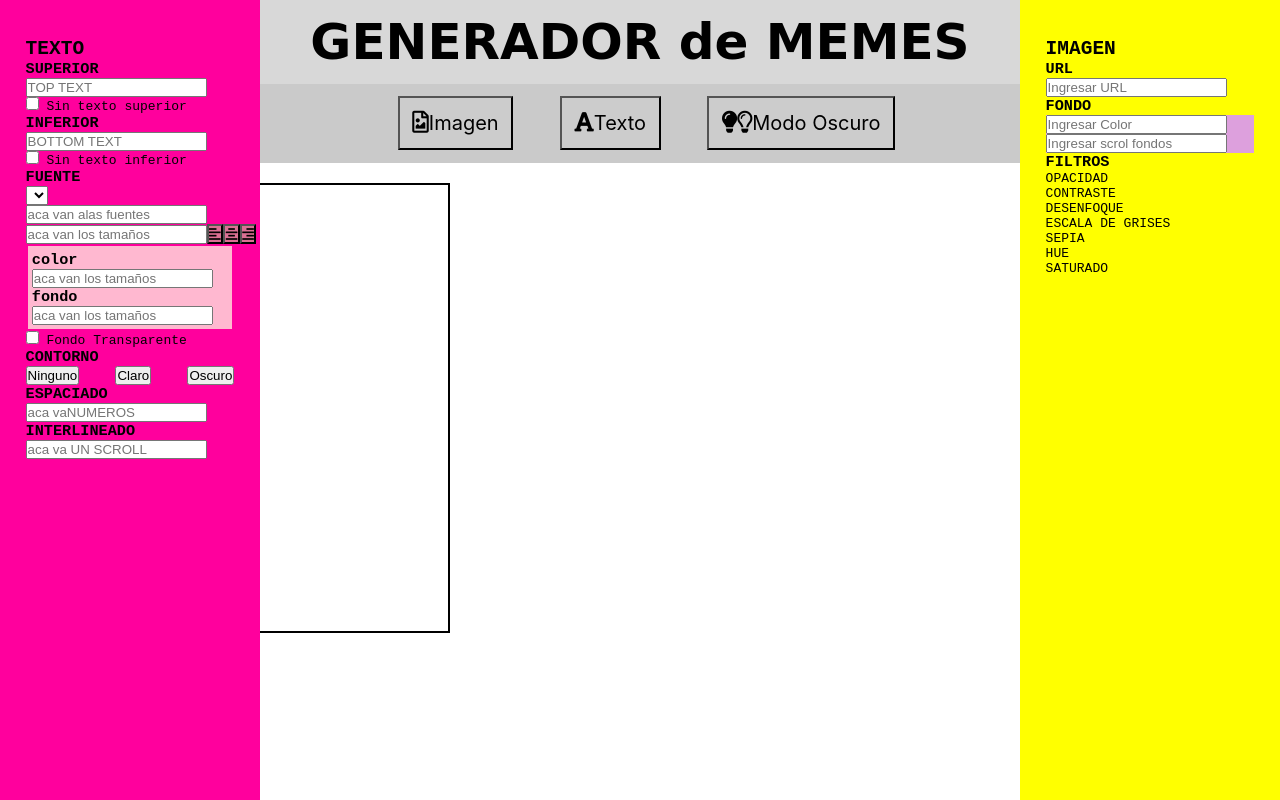
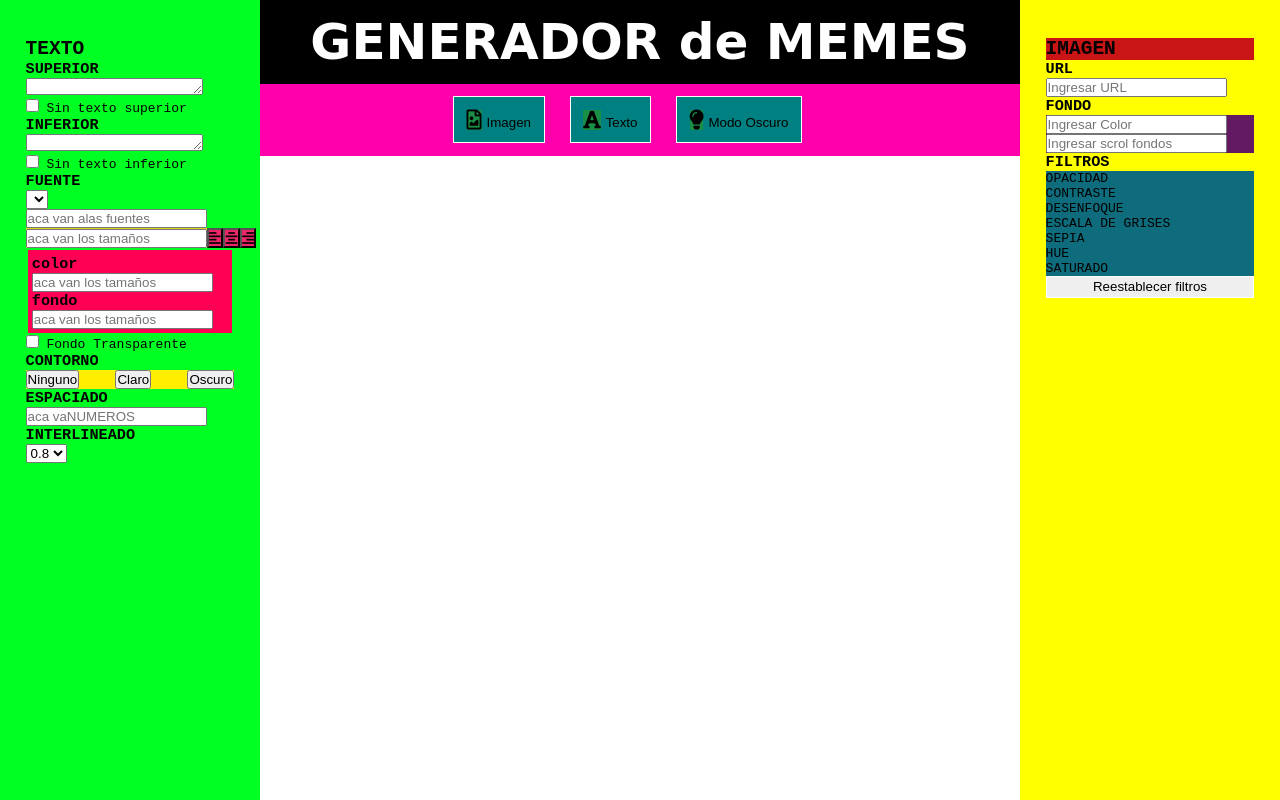
Before and after one commit to sofiimendo/editor-de-memes, a plain HTML site: page index.html in a window 1280 px wide. Drawn offline with Linux system fonts and the light colour scheme; a web font is replaced by a local one.

Commit message:
modificaciones en html y css, creacion de script.js

```diff
--- a/index.html
+++ b/index.html
@@ -18,19 +18,30 @@
 
 <body>
     <header class="head">
-        <h1 class="title">GENERADOR de MEMES</h1>
-        <div class="head-buttons">
-            <!-- LOS BOTONES ESTAN AHI Y CON EL HOVER SE VEN...TENGO QUE SACARLES EL BORDE A LOS BOTONES-->
-            <button class="buttons"> <i class="icon-size far fa-file-image"></i>Imagen
+        <h1 class="app-name">GENERADOR de MEMES</h1>
+        <div class="btns-container">
+<!---------------BUTTONS----------------------------->
+<!---------------BUTTONS----------------------------->
+<!---------------BUTTONS----------------------------->
+<!--a los botones de texto e imagen les puse dos clases.
+pero a ls botones de dark appearance y light appearance
+les di tambien las clases btn-appearance btn-dark-appearance
+y btn-appearance btn-light-appearance para cuando
+tengamos que hacer el tema oscuro y claro -->
+            <button class="buttons btn" id="btn-img"> <i class="icon-size far fa-file-image"></i>Imagen
             </button>
-            <button class="buttons"><i class="icon-size fas fa-font"></i>Texto</i>
+            <button class="buttons btn" id="btn-txt"><i class="icon-size fas fa-font"></i>Texto</i>
             </button>
-            <button class="buttons"><i class="icon-size fas fa-lightbulb"><i class="far fa-lightbulb"></i></i>Modo
+            <button class="buttons btn btn-appearance btn-dark-appearance" id="button-dark-appearance"><i class="icon-size fas fa-lightbulb"></i></i>Modo
                 Oscuro</i>
             </button>
+<!-- este boton va oculto por eso esta comentado--><!--
+           <button class="buttons btn btn-appearance btn-light-appearance" id="button-light-appearance"><i class="far fa-lightbulb"></i></i>Modo
+                Claro</i>
+            </button>
+-->
         </div>
     </header>
-    <!-- EN EL MAIN VA LA IMAGEN QUE PEGARIAMOS CON EL URL NO TINENE CLASES NI NADA SOLO COPIE Y PEGUE -->
     <main>
         <div id="editorContent" class="editor-content">
             <p id="topText" class="top-text"></p>
@@ -51,10 +62,14 @@
             <!-- ASIDE de IMAGEN -->
             <!-- HAY QUE PONERLE UN EVENT PARA QUE CAMBIE AL ASIDE DE TEXTO-->
             <h2 class="img-aside">IMAGEN</h2>
+<!---------------------- url  ------------------->
+<!---------------------- url  ------------------->
             <h3>URL</h3>
             <div>
                 <input class="input-url" type="text" id="idUrl" placeholder="Ingresar URL">
             </div>
+<!---------------------- ASIDE fondo  ---------->
+<!---------------------- ASIDE fondo  ---------->
             <h3>FONDO</h3>
             <div class="img-fondo-color">
                 <div>
@@ -63,8 +78,8 @@
                 <div>
                     <input class="input-fondo-color" type="text" id="idFondo" placeholder="Ingresar scrol fondos">
                 </div>
-
-
+<!---------------------- ASIDE filtros  ---------->
+<!---------------------- ASIDE filtros  ---------->
             </div>
             <h3>FILTROS</h3>
             <div class="filtros">
@@ -76,25 +91,27 @@
                 <label for="">HUE</label>
                 <label for="">SATURADO</label>
             </div>
+            <button class="btn">Reestablecer filtros</button>
         </aside>
     </section>
 
-    <!-- ASIDE txt -->
-    <!-- ASIDE txt -->
-    <!-- ASIDE txt -->
-    <!-- ASIDE txt -->
-    <!-- ASIDE txt -->
-    <!-- ASIDE txt -->
-    <!-- ASIDE txt -->
-    <!-- ASIDE txt -->
-    <!-- ASIDE txt -->
-    <section>
+    <!-- ASIDE txt --><!-- ASIDE txt --><!-- ASIDE txt -->
+    <!-- ASIDE txt --><!-- ASIDE txt --><!-- ASIDE txt -->
+    <!-- ASIDE txt --><!-- ASIDE txt --><!-- ASIDE txt -->
+    <!-- ASIDE txt --><!-- ASIDE txt --><!-- ASIDE txt -->
+
+    <section class="panel-aside" id="panel-aside">
         <aside class="aside-txt">
             <!-- HAY QUE PONERLE UN EVENT PARA QUE CAMBIE AL ASIDE DE TEXTO-->
             <h2 class="txt-aside">TEXTO</h2>
         <h3>SUPERIOR</h3>
             <div>
-                <input class="input-url" type="text" id="idUrl" placeholder="TOP TEXT">
+                <label for="idTxtSup"></label>
+                <textarea id="idTxtSup"
+                    cols="20"
+                    rows="1"
+                    maxlength="1000">
+                </textarea>
                 <div>
                     <input id="idSinTextoSuperior" type="checkbox" value="check" />
                     <label for="textoSuperior">Sin texto superior</label>
@@ -102,7 +119,12 @@
             </div>
         <h3>INFERIOR</h3>
             <div>
-                <input class="input-fondo-color" type="text" id="idFondo" placeholder="BOTTOM TEXT">
+                <label for="idTxtInf"></label>
+                <textarea id="idTxtInf"
+                    cols="20"
+                    rows="1"
+                     maxlength="1000">
+                </textarea>
                 <div>
                     <input id="idSinTextoInferior" type="checkbox" value="check" />
                     <label for="textoInferior">Sin texto inferior</label>
@@ -157,7 +179,16 @@
                 </div>
                 <div>
                     <h3>INTERLINEADO</h3>
-                    <input class="fuentes-size" type="text" id="fuentesSizeUrl" placeholder="aca va UN SCROLL">
+                    <label for="idInterlineado"></label>
+                    <select id="idInterlineado">
+                        <option value="0.8">0.8</option>
+                        <option value="1">1</option>
+                        <option value="1.2">1.2</option>
+                        <option value="1.5">1.5</option>
+                        <option value="2">2</option>
+                        <option value="2.5">2.5</option>
+                    </select>
+
                 </div>
             </div>
         </aside>
--- a/script.js
+++ b/script.js
@@ -0,0 +1,2 @@
+me traigo el
+id imageMeme y con un innerHtml uso la url que me ponen en el input textarea
--- a/style.css
+++ b/style.css
@@ -7,34 +7,54 @@
 /*-------HEADER----------*/
 /*-------HEADER----------*/
 .head {
-    color: rgb(0, 0, 0);
-    background-color: rgb(202, 202, 202);
+    color: rgb(255, 255, 255);
+    background-color: rgb(67, 124, 121);
     width: 100%;
     text-align: center;
     font-family: 'Fredericka the Great', cursive;
     font-size: 25px;
 }
-.title {
-    background-color: rgb(216, 216, 216);
+.app-name {
+    background-color: rgb(0, 0, 0);
     padding: 1%;
 }
 
+.btns-container {
+    background-color: rgb(255, 0, 170);
+    display: flex;
+    justify-content: center;
+    flex-wrap: wrap;
+    padding: 1%;
+}
+/*------BUTTONS-------*/
+/*------BUTTONS-------*/
+/*------BUTTONS-------*/
+
 .buttons {
-    background-color: rgb(204, 204, 204);
-    align-items: center;
-    display: inline;
-    margin: 1%;
-    margin-left: 2%;
-    padding: 1%;
-    font-size: 20px;
-    font-family: -apple-system, BlinkMacSystemFont, 'Segoe UI', Roboto, Oxygen, Ubuntu, Cantarell, 'Open Sans', 'Helvetica Neue', sans-serif;
+    background-color: teal;
+    margin-right: 2%;
 }
 .buttons:hover {
-    border: white 1px solid;
+    border: rgb(239, 255, 10) 1px solid;
     border-radius: 5px;
 }
+.btn {
+    border: white solid 1px;
+    padding: 1%;
+}
+.btn-appearance {
+
+}
+.btn-dark-appearance {
+
+}
+.btn-light-appearance {
+
+}
 .icon-size {
-    font-size: 22px;
+    background-color: rgb(25, 143, 70);
+    font-size: 20px;
+    margin-right: 5px;
 }
 /*------------ASIDE imagen---------*/
 /*------------ASIDE imagen---------*/
@@ -54,28 +74,38 @@
     padding-top: 3%;
     font-family: monospace;
 }
+.panel-aside {
+    background-color: crimson;
+}
 .img-aside {
+    background-color: rgb(201, 21, 21);
     top: 0;
 }
 .img-fondo-color {
-    background-color: plum;
+    background-color: rgb(99, 26, 99);
     display: flex;
     flex-wrap: wrap;
 }
 .inputs-fondo {
+    background-color: rgb(23, 25, 139);
     display: flex;
     justify-content: space-between;
 }
 .filtros {
+    background-color: rgb(14, 108, 124);
     display: flex;
     flex-direction: column;
+}
+.btn {
+    border: white solid 1px;
+    padding: 1%;
 }
 
 /*------------ASIDE txt---------*/
 /*------------ASIDE txt---------*/
 /*------------ASIDE txt---------*/
 .aside-txt {
-    background-color: rgb(255, 0, 157);
+    background-color: rgb(0, 255, 34);
     width: 260px;
     height: 100%;
     display: flex;
@@ -89,25 +119,28 @@
     font-family: monospace;
 }
 .btn-txt-align-icon {
-    background-color: palevioletred;
+    background-color: rgb(235, 39, 104);
     padding: 1%;
 }
 .size-align-font-txt {
+    background-color: rgb(224, 212, 33);
     display: flex;
     align-items: center;
 }
 .align-btns {
+    background-color: rgb(106, 82, 196);
     display: flex;
     align-content: space-between;
 }
 .color-fondo {
-    background-color: rgb(255, 184, 208);
+    background-color: rgb(255, 0, 85);
     margin: 1%;
     padding: 2%;
     display: flex;
     flex-wrap: wrap;
 }
 .btns-contorno {
+    background-color: rgb(255, 238, 0);
     display: flex;
     justify-content: space-between;
 }
@@ -116,7 +149,8 @@
 
 
 /* exportado*/
-.editor-content{
+.editorContent {
+    background-color: rgb(88, 83, 13);
     height: 450px;
     width: 450px;
     border: 2px solid black;
```
